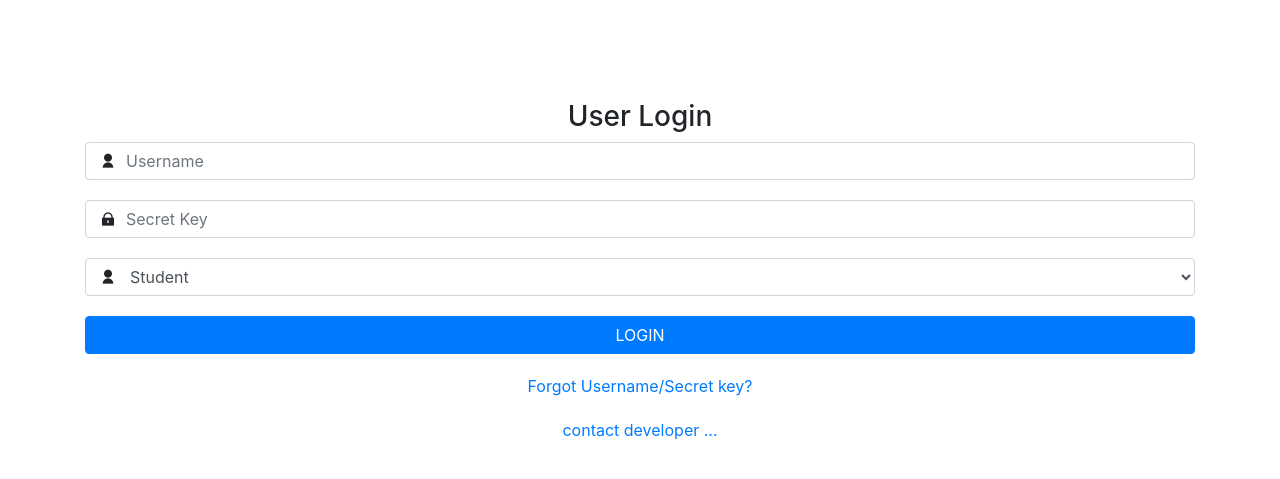
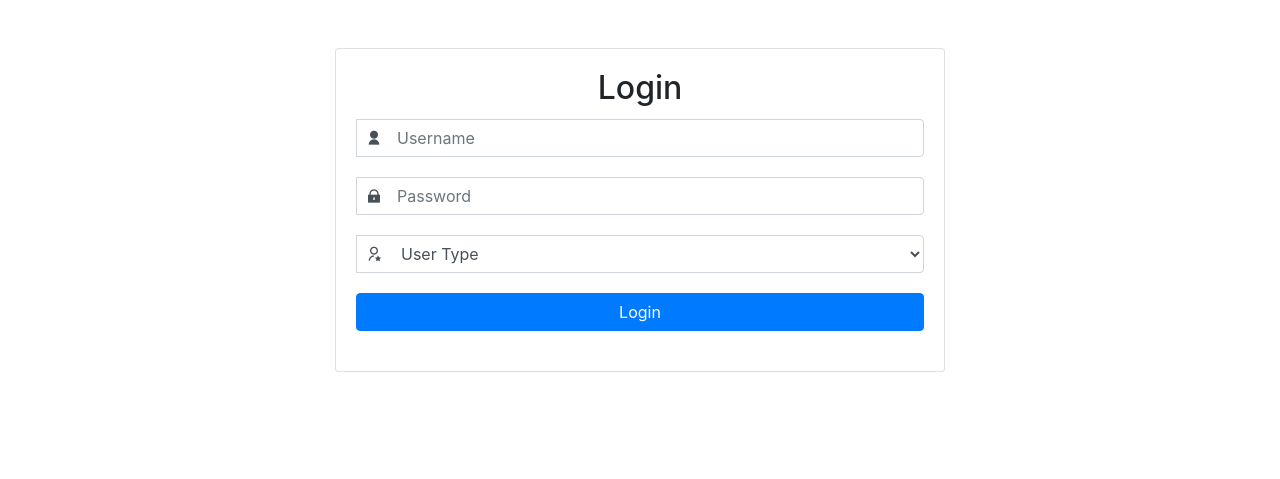
Before and after one commit to abdulrahmon2384/school_webapp, a Flask app: page / in a window 1280 px wide. Shown: the top 479 px of the page. Run offline with Flask 3, Linux system fonts and the light colour scheme; some libraries are stand-ins or nearby versions.

Commit message:
login page front-end updated v1.0

```diff
--- a/schoolsite/forms.py
+++ b/schoolsite/forms.py
@@ -6,7 +6,7 @@ from wtforms.validators import DataRequired, Length, Email
 
 
 class LoginForm(FlaskForm):
-    username = StringField('User ID', validators=[DataRequired(), Length(min=4, max=20)])
-    password = PasswordField('Secret Key', validators=[DataRequired(), Length(min=8)])
+    username = StringField('username', validators=[DataRequired(), Length(min=4, max=20)])
+    password = PasswordField('password', validators=[DataRequired(), Length(min=8)])
     #user_type = StringField('User Type', validators=[DataRequired(), Length(min=3, max=10)])
     login = SubmitField('Submit')
--- a/schoolsite/routes.py
+++ b/schoolsite/routes.py
@@ -30,6 +30,7 @@ def home():
         user_type = request.form.get('user_type')
         username = form.username.data.lower()
         password = form.password.data
+        #flash(f"username: {form.username.data}, password: {form.password.data}, usertype: {user_type}")
         if user_type == "student":
             user = Student.query.filter_by(username=username).first()
         elif user_type == "teacher":
--- a/schoolsite/templates/index.html
+++ b/schoolsite/templates/index.html
@@ -4,12 +4,35 @@
 		 login page
 {% endblock %}
 
+{% block style %}
+   <style>
+	/* Custom styles for responsiveness */
+	.input-group {
+	  position: relative;
+	  width: 100%;
+	}
+	.input-group i {
+	  position: absolute;
+	  top: 50%;
+	  transform: translateY(-50%);
+	  left: 10px;
+	  color: #495057;
+	  z-index: 1;
+	}
+	.form-control {
+	  padding-left: 30px; /* Adjust icon padding */
+	}
+</style>
+{% endblock %}
+
 {% block content %}
-<div class="container">
-	<div class="">
-		<div class="">
-			<div class="login">
-				<!-- Flash Messages -->
+  <div class="container-fluid mt-5"> <!-- Added margin-top -->
+	<div class="row justify-content-center">
+	  <div class="col-sm-6">
+		<div class="card">
+		  <div class="card-body">
+			<h2 class="card-title text-center">Login</h2>
+			<!-- Display flashed messages here -->
 			{% with messages = get_flashed_messages(with_categories=true) %}
 			  {% if messages %}
 				{% for category, message in messages %}
@@ -20,44 +43,52 @@
 			  {% endif %}
 			{% endwith %}
 			<!-- Login Form -->
-				<h3 class="title">User Login</h3>
-				<form method="POST">
+			<form method="POST" action="">
 			  {{ form.hidden_tag() }}
+			  <!-- Username Field -->
 			  <div class="form-group">
+				<div class="input-group">
 				  <i class="ri-user-fill"></i>
 				  {{ form.username(class="form-control", placeholder="Username") }}
+				</div>
 				{% if form.username.errors %}
-						<div class="invalid-feedback">
+				  <div class="invalid-feedback d-block">
 					{{ form.username.errors[0] }}
 				  </div>
 				{% endif %}
 			  </div>
+			  <!-- Password Field -->
 			  <div class="form-group">
+				<div class="input-group">
 				  <i class="ri-lock-fill"></i>
-						{{ form.password(class="form-control", placeholder="Secret Key") }}
+				  {{ form.password(class="form-control", placeholder="Password") }}
+				</div>
 				{% if form.password.errors %}
-						<div class="invalid-feedback">
+				  <div class="invalid-feedback d-block">
 					{{ form.password.errors[0] }}
 				  </div>
 				{% endif %}
 			  </div>
+			  <!-- User Type Dropdown -->
 			  <div class="form-group">
-						<i class="ri-user-fill"></i>
-						<select class="form-control" name="user_type">
-							<option value="" disabled>Select User Type</option>
-							<option value="student" selected>Student</option>
+				<div class="input-group">
+				  <i class="ri-user-star-line"></i>
+				  <select class="form-control" required name="user_type">
+					<option value="" disabled selected>User Type</option>
+					<option value="student">Student</option>
 					<option value="teacher">Teacher</option>
 					<option value="admin">Admin</option>
 				  </select>
 				</div>
-					<button type="submit" class="btn btn-primary login-btn">LOGIN</button>
-					<a href="#" class="forgot">Forgot Username/Secret key?</a>
-					<div class="create">
-						<a href="#">contact developer ...</a>
+			  </div>
+			  <!-- Login Button -->
+			  <div class="form-group">
+				<button type="submit" class="btn btn-primary btn-block">Login</button>
 			  </div>
 			</form>
 		  </div>
 		</div>
 	  </div>
 	</div>
+  </div>
 {% endblock %}
```
Lines whose indentation alone changed are shown as unchanged.
